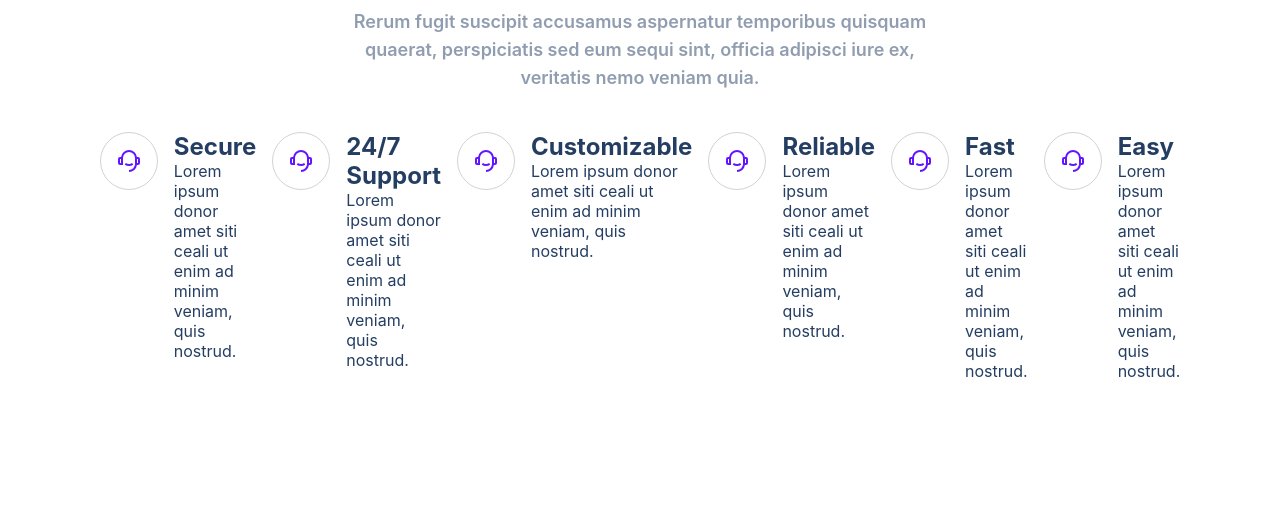
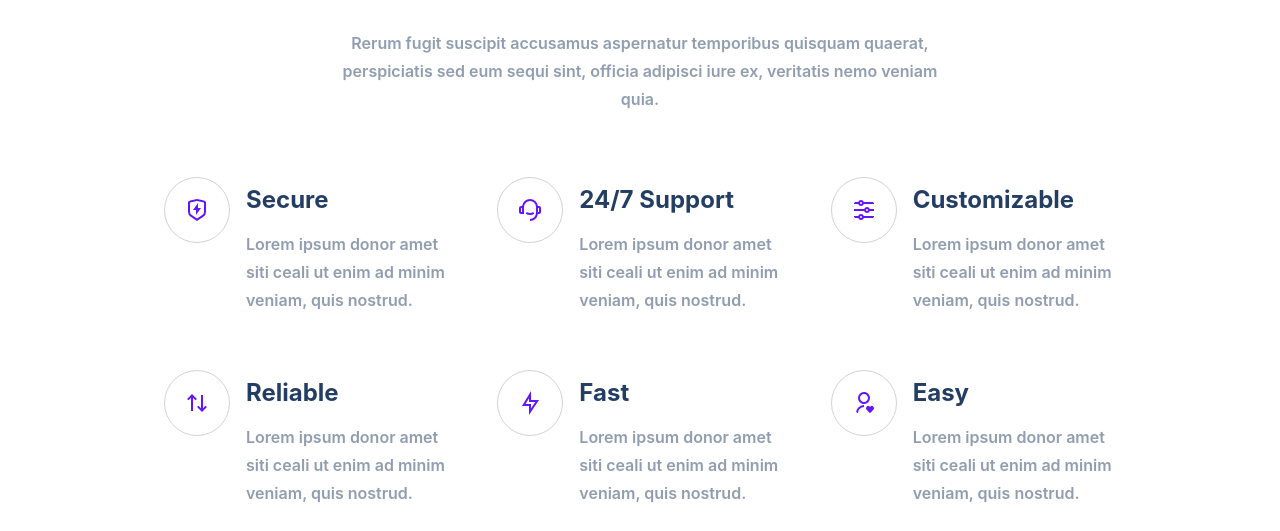
Before and after one commit to cobyshelton17-debug/finalproject, a plain HTML site: page index.html in a window 1280 px wide. Shown: the part 818-1349 px from the top of the page. Before the commit the page ends 1207 px from the top, so only its background shows below. Drawn offline with Linux system fonts and the light colour scheme.

Commit message:
features_end

```diff
--- a/index.html
+++ b/index.html
@@ -48,54 +48,62 @@
             <div class="features__row">
                 <h4><span class="purple">FEATURES</span></h4>
                 <h1 class="features__title">We Have Amazing <span class="purple"> Service.</span></h1>
-                <p class="features__subtitle">Rerum fugit suscipit accusamus aspernatur temporibus quisquam quaerat, perspiciatis sed eum sequi sint, officia adipisci iure ex, veritatis nemo veniam quia.</p>
+                <div class="features__subtitle">
+                    <p>Rerum fugit suscipit accusamus aspernatur temporibus quisquam quaerat, perspiciatis sed eum sequi sint, officia adipisci iure ex, veritatis nemo veniam quia.</p>
+                </div>
             </div>
             <div class="features__bullet-points">
                  <div class="features__bullet-point">
-                    <img class="features__bullet-point--image" src="assets/support-icon.f9253ffa8cb6ffde5bbaa05eb5136375.svg">
+                    <img class="features__bullet-point--image" src="assets/shield-icon.daefe14b320b14fbd9cbd18908ac93ec.svg">
                     <div class="features__bullet-point--title">
                         <h2>Secure</h2>
-                        <p>Lorem ipsum donor amet siti ceali ut enim ad minim veniam, quis nostrud.</p>
+                        <p class="features__bullet-point--subtitle">Lorem ipsum donor amet siti ceali ut enim ad minim veniam, quis nostrud.</p>
                     </div>
                 </div>
                 <div class="features__bullet-point">
                     <img class="features__bullet-point--image" src="assets/support-icon.f9253ffa8cb6ffde5bbaa05eb5136375.svg">
                     <div class="features__bullet-point--title">
                         <h2>24/7 Support</h2>
-                        <p>Lorem ipsum donor amet siti ceali ut enim ad minim veniam, quis nostrud.</p>
-                    </div>
-                </div>
-
-                 <div class="features__bullet-point">
-                    <img class="features__bullet-point--image" src="assets/support-icon.f9253ffa8cb6ffde5bbaa05eb5136375.svg">
-                    <div class="features__bullet-point--title">
-                        <h2>Customizable</h2>
-                        <p>Lorem ipsum donor amet siti ceali ut enim ad minim veniam, quis nostrud.</p>
+                        <p class="features__bullet-point--subtitle">Lorem ipsum donor amet siti ceali ut enim ad minim veniam, quis nostrud.</p>
                     </div>
                 </div>
                  <div class="features__bullet-point">
-                    <img class="features__bullet-point--image" src="assets/support-icon.f9253ffa8cb6ffde5bbaa05eb5136375.svg">
+                    <img class="features__bullet-point--image" src="assets/customize-icon.367468c90fd796009b97fbfba67b2c6a.svg">
                     <div class="features__bullet-point--title">
-                        <h2>Reliable</h2>
-                        <p>Lorem ipsum donor amet siti ceali ut enim ad minim veniam, quis nostrud.</p>
+                        <h2>Customizable</h2>
+                        <p class="features__bullet-point--subtitle">Lorem ipsum donor amet siti ceali ut enim ad minim veniam, quis nostrud.</p>
                     </div>
                 </div>
                  <div class="features__bullet-point">
-                    <img class="features__bullet-point--image" src="assets/support-icon.f9253ffa8cb6ffde5bbaa05eb5136375.svg">
+                    <img class="features__bullet-point--image" src="assets/reliable-icon.1367510a8f0a1bec76dc425d25f92f43.svg">
                     <div class="features__bullet-point--title">
-                        <h2>Fast</h2>
-                        <p>Lorem ipsum donor amet siti ceali ut enim ad minim veniam, quis nostrud.</p>
+                        <h2>Reliable</h2>
+                        <p class="features__bullet-point--subtitle">Lorem ipsum donor amet siti ceali ut enim ad minim veniam, quis nostrud.</p>
                     </div>
                 </div>
                  <div class="features__bullet-point">
-                    <img class="features__bullet-point--image" src="assets/support-icon.f9253ffa8cb6ffde5bbaa05eb5136375.svg">
+                    <img class="features__bullet-point--image" src="assets/fast-icon.dbb971a73d4805d2fc3bcdacdb55beba.svg">
+                    <div class="features__bullet-point--title">
+                        <h2>Fast</h2>
+                        <p class="features__bullet-point--subtitle">Lorem ipsum donor amet siti ceali ut enim ad minim veniam, quis nostrud.</p>
+                    </div>
+                </div>
+                 <div class="features__bullet-point">
+                    <img class="features__bullet-point--image" src="assets/simple-icon.673b7e1750b2a4ef32907fc164828d00.svg">
                     <div class="features__bullet-point--title">
                         <h2>Easy</h2>
-                        <p>Lorem ipsum donor amet siti ceali ut enim ad minim veniam, quis nostrud.</p>
+                        <p class="features__bullet-point--subtitle">Lorem ipsum donor amet siti ceali ut enim ad minim veniam, quis nostrud.</p>
                     </div>
                 </div>
             </div>
         </div>
     </section>
+    <section id="quality_work">
+        <div class="QW__container">
+            <div class="QW__row">
+
+            </div>
+        </div>
+    </section>
 </body>
 </html>
--- a/style.css
+++ b/style.css
@@ -8,6 +8,10 @@
 
 .purple{
     color: #6415ff;
+}
+
+h2{
+    margin: 16px 0;
 }
 
 h1{
@@ -121,22 +125,24 @@
 .features__title{
     font-size: 56px;
     font-weight: 900;
+    text-align: center;
 }
 
 .features__subtitle{
-    max-width: 600px;
     line-height: 28px;
     text-align: center;
     opacity: 50%;
     font-weight: 600;
     font-size: 18px;
+    max-width: 600px;
 }
 
 .features__bullet-points{
     display: flex;
     justify-content: center;
     align-items: start;
-    max-width: 800px;
+    flex-wrap: wrap;
+    max-width: 1000px;
     margin: 0 auto;
 }
 
@@ -144,6 +150,8 @@
     display: flex;
     justify-content: center;
     align-items: start;
+    flex: 1 0 300px;
+    padding: 16px;
 }
 
 .features__bullet-point--title{
@@ -153,8 +161,20 @@
 }
 
 .features__bullet-point--image{
-    padding: 16px 16px;
+    padding: 20px 20px;
     border: 1px solid lightgray;
     border-radius: 50%;
-    margin: 8px;
+    margin: 16px 8px;
 }
+
+.features__bullet-point--subtitle{
+    font-weight: 600;
+    opacity: 50%;
+    line-height: 28px;
+}
+
+/* QUALITY WORK */
+
+#quality_work{
+
+}
```
